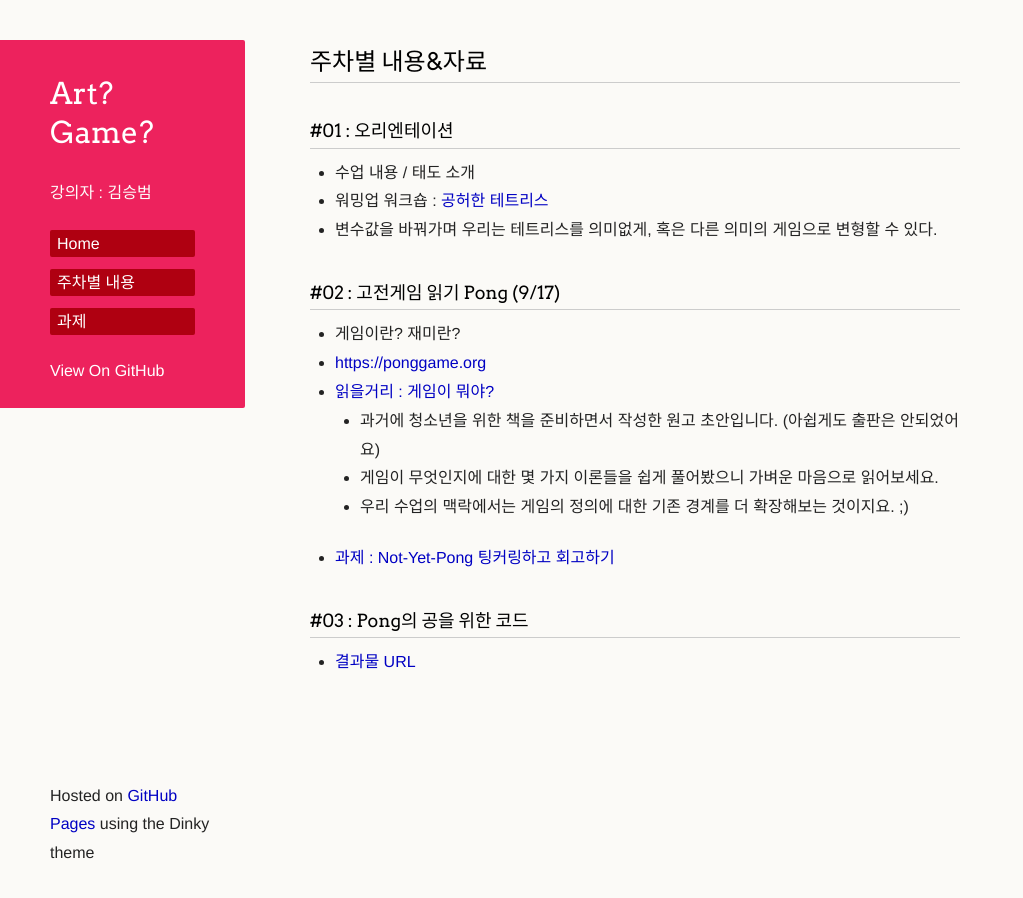
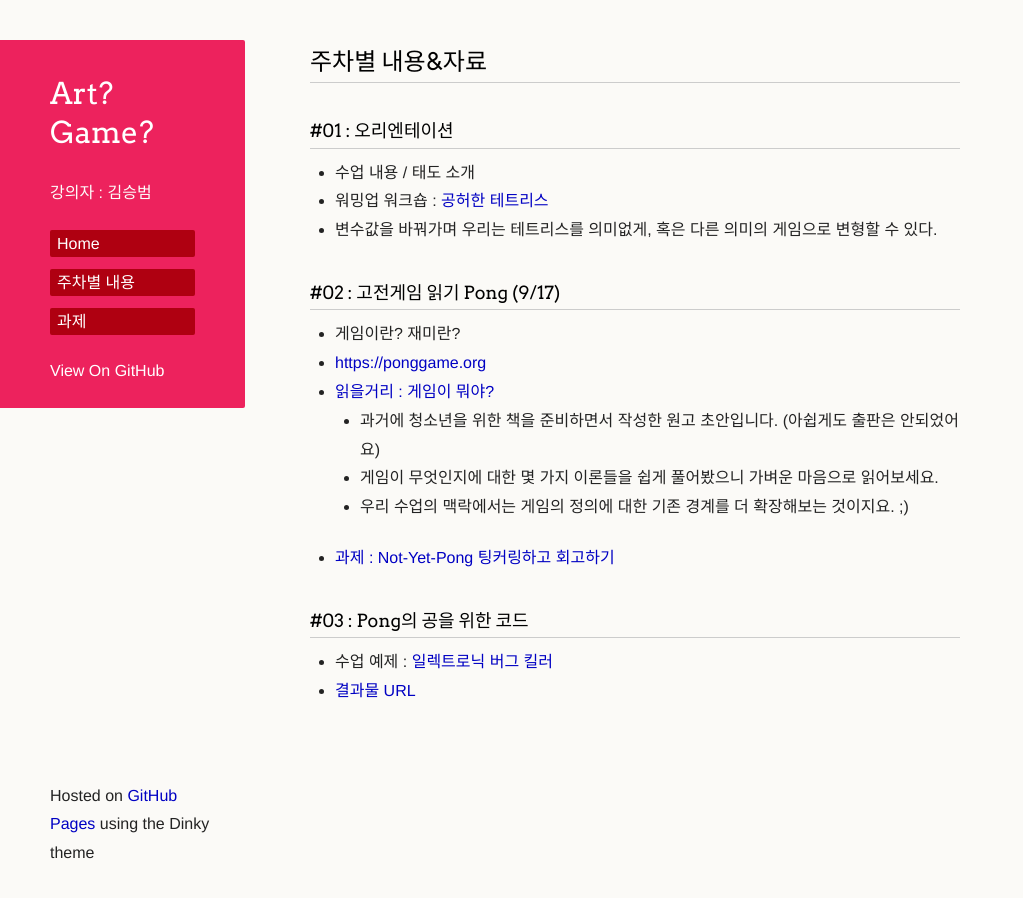
Before and after one commit to picxenk/SIA2019ArtGame, a Jekyll site: the page built from curriculum.md, in a window 1280 px wide. Shown: the whole page, without its empty margins (0-1023 px from the left). Built offline with Jekyll 4.4.1, drawn with Linux system fonts in a browser that asks for light colours; our own code applies the rules of GitHub Pages for plain Markdown files; a script that is not in the unit is left out; the repository's description, which GitHub fills in, is left out.

Commit message:
수업 예제 코드 추가

```diff
--- a/curriculum.md
+++ b/curriculum.md
@@ -15,4 +15,5 @@
  * [과제 : Not-Yet-Pong 팅커링하고 회고하기](homework.md)
 
 ### #03 : Pong의 공을 위한 코드
+ * 수업 예제 : [일렉트로닉 버그 킬러](https://editor.p5js.org/picxenk@gmail.com/sketches/eR4mDXHvq)
  * [결과물 URL](https://docs.google.com/spreadsheets/d/1crOHibQieIt45jgFwpQQCK5rkDYapaugC1iKaadXj2M/edit?usp=sharing)
```
